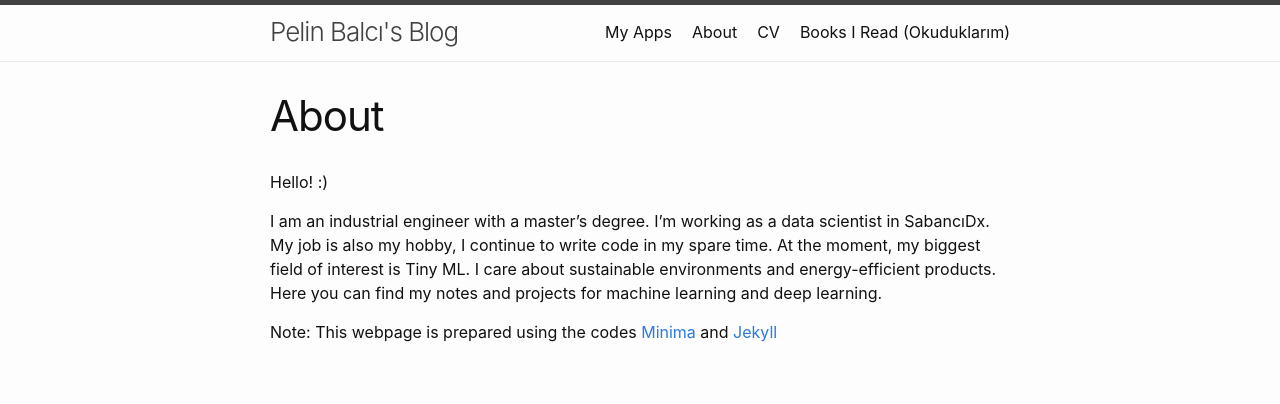
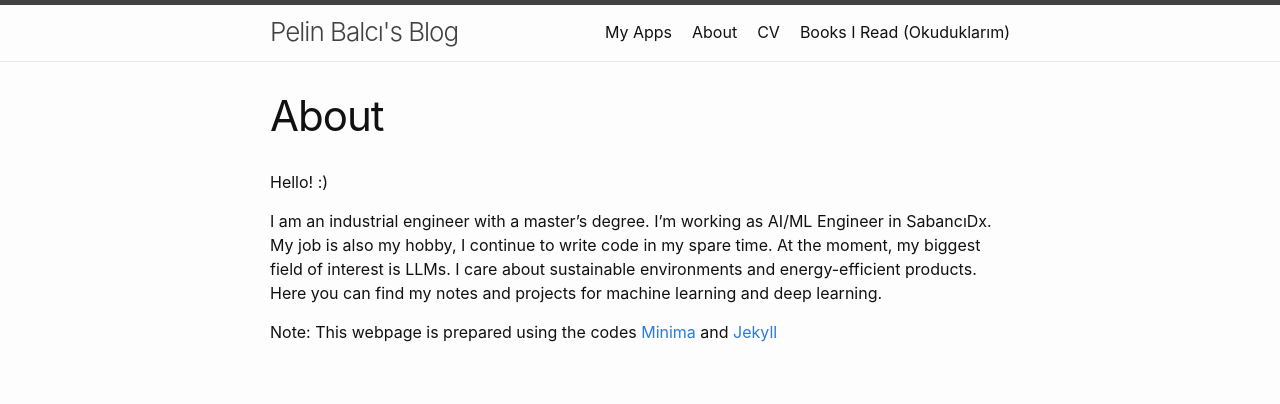
Before and after one commit to pelinbalci/pelinbalci.github.io, a Jekyll site: the page built from about.md, in a window 1280 px wide. Shown: the top 404 px of the page. Built offline with Jekyll 4.4.1, drawn with Linux system fonts in a browser that asks for light colours.

Commit message:
Update about.md

```diff
--- a/about.md
+++ b/about.md
@@ -6,9 +6,9 @@ permalink: /about/
 
 Hello! :)
 
-I am an industrial engineer with a master’s degree. I'm working as a data scientist in SabancıDx.
+I am an industrial engineer with a master’s degree. I'm working as AI/ML Engineer in SabancıDx.
 My job is also my hobby, I continue to write code in my spare time. At the moment, my biggest field of interest is
-Tiny ML. I care about sustainable environments and energy-efficient products. Here you can find my notes and projects
+LLMs. I care about sustainable environments and energy-efficient products. Here you can find my notes and projects
 for machine learning and deep learning.
 
 Note: This webpage is prepared using the codes [Minima](https://github.com/jekyll/minima) and [Jekyll](https://github.com/jekyll/jekyll)
```
